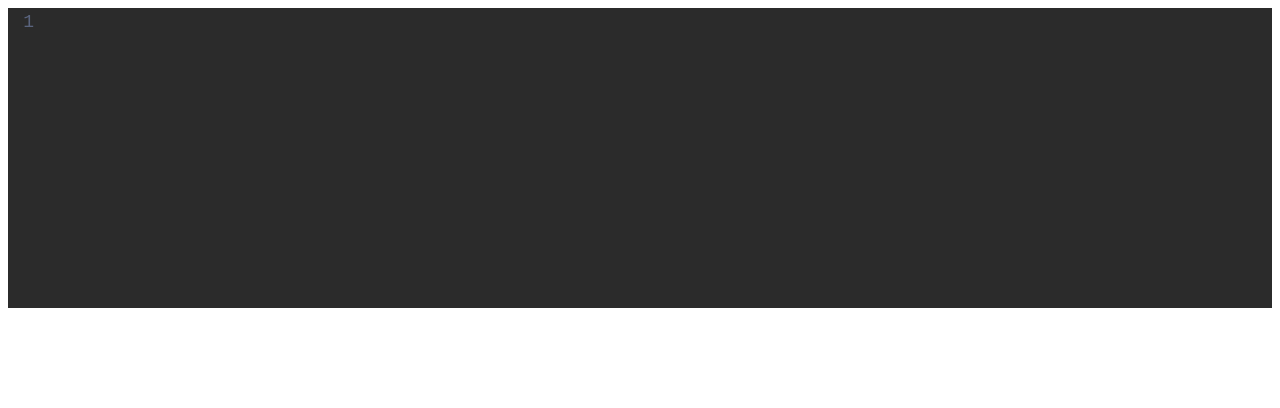
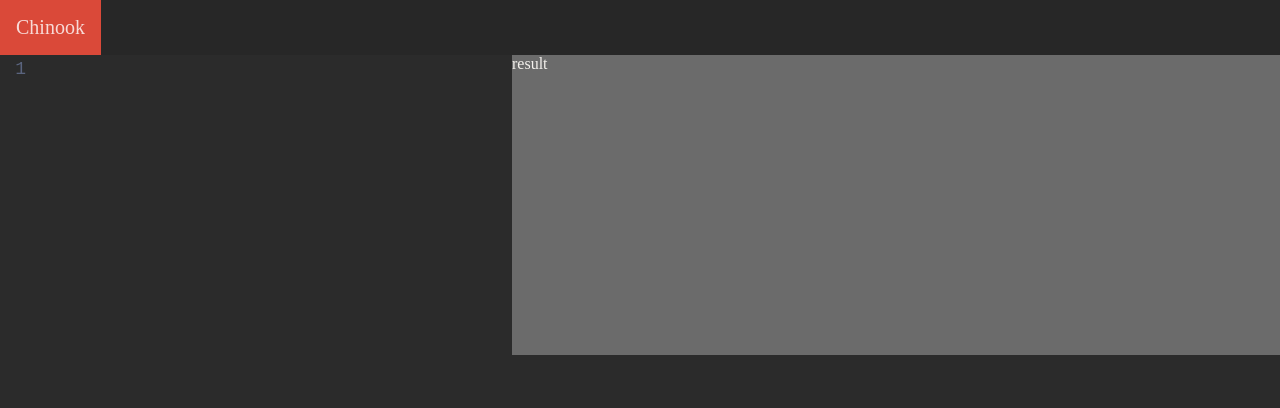
Before and after one commit to statianzo/chinook-web, a website with bundled scripts: page index.html in a window 1280 px wide. Built offline with nearby package versions, Linux system fonts and the light colour scheme; files whose address does not match are found by name.

Commit message:
styling work

```diff
--- a/index.html
+++ b/index.html
@@ -1,6 +1,18 @@
 <!doctype html>
 <title>Chinook</title>
 <body>
-  <div id='editor'></div>
+  <div class='Nav'>
+    <div class='Nav__Header'>
+      Chinook
+    </div>
+  </div>
+  <div class='Content'>
+    <div class='Editor'>
+      <div id='editor'></div>
+    </div>
+    <div class='Result'>
+      result
+    </div>
+  </div>
   <script src='bundle.js'></script>
 </body>
--- a/package.json
+++ b/package.json
@@ -18,6 +18,7 @@
   },
   "dependencies": {
     "codemirror": "^5.13.4",
+    "normalize.css": "^4.1.1",
     "sql.js": "^0.3.2"
   },
   "browserify": {
--- /dev/null
+++ b/src/components/Editor.js
@@ -0,0 +1,19 @@
+const CodeMirror = require('codemirror');
+require('codemirror/mode/sql/sql')
+
+class Editor {
+  constructor(el) {
+    this.el = el;
+    this.doc = CodeMirror(el, {
+      lineNumbers: true,
+      mode: 'text/x-sql',
+      theme: 'railscasts'
+    });
+  }
+
+  getValue() {
+    return this.doc.getValue();
+  }
+}
+
+module.exports = Editor;
--- a/src/index.css
+++ b/src/index.css
@@ -1,6 +1,70 @@
+@import url('node_modules/normalize.css/normalize.css');
 @import url('node_modules/codemirror/lib/codemirror.css');
 @import url('node_modules/codemirror/theme/railscasts.css');
+
+* {
+ box-sizing: border-box;
+}
+
+body {
+  margin: 0;
+  background: #2b2b2b;
+  color: #f4f1ed;
+  font-size: 16px;
+}
 
 .CodeMirror {
   font-size: 18px
 }
+
+.Nav {
+  display: flex;
+  background-color: rgba(0, 0, 0, 0.1);
+}
+
+.Nav__Header {
+  padding: 16px;
+  font-size: 20px;
+  color: rgba(255, 255, 255, 0.8);
+  background-color: #da4939;
+}
+
+.Content {
+  display: flex;
+  justify-content: stretch;
+}
+
+.Editor {
+  flex-basis: 40%;
+  max-width: 40%;
+}
+
+.Result {
+  flex: 1;
+  background-color: rgba(255, 255, 255, 0.3);
+}
+
+/*.cm-s-railscasts.CodeMirror {background: #2b2b2b; color: #f4f1ed;}*/
+/*.cm-s-railscasts div.CodeMirror-selected {background: #272935 !important;}*/
+/*.cm-s-railscasts .CodeMirror-gutters {background: #2b2b2b; border-right: 0px;}*/
+/*.cm-s-railscasts .CodeMirror-linenumber {color: #5a647e;}*/
+/*.cm-s-railscasts .CodeMirror-cursor {border-left: 1px solid #d4cfc9 !important;}*/
+
+/*.cm-s-railscasts span.cm-comment {color: #bc9458;}*/
+/*.cm-s-railscasts span.cm-atom {color: #b6b3eb;}*/
+/*.cm-s-railscasts span.cm-number {color: #b6b3eb;}*/
+
+/*.cm-s-railscasts span.cm-property, .cm-s-railscasts span.cm-attribute {color: #a5c261;}*/
+/*.cm-s-railscasts span.cm-keyword {color: #da4939;}*/
+/*.cm-s-railscasts span.cm-string {color: #ffc66d;}*/
+
+/*.cm-s-railscasts span.cm-variable {color: #a5c261;}*/
+/*.cm-s-railscasts span.cm-variable-2 {color: #6d9cbe;}*/
+/*.cm-s-railscasts span.cm-def {color: #cc7833;}*/
+/*.cm-s-railscasts span.cm-error {background: #da4939; color: #d4cfc9;}*/
+/*.cm-s-railscasts span.cm-bracket {color: #f4f1ed;}*/
+/*.cm-s-railscasts span.cm-tag {color: #da4939;}*/
+/*.cm-s-railscasts span.cm-link {color: #b6b3eb;}*/
+
+/*.cm-s-railscasts .CodeMirror-matchingbracket { text-decoration: underline; color: white !important;}*/
+/*.cm-s-railscasts .CodeMirror-activeline-background { background: #303040; }*/
--- a/src/index.js
+++ b/src/index.js
@@ -1,13 +1,7 @@
-const CodeMirror = require('codemirror');
-require('codemirror/mode/sql/sql')
 require('./index.css')
+console.log('y')
 const db = require('./db');
-db.exec('SELECT COUNT(*) FROM Artist')
-  .then(console.log.bind(console), console.log.bind(console));
+const Editor = require('./components/Editor');
 
-const el = document.getElementById('editor');
-CodeMirror(el, {
-  lineNumbers: true,
-  mode: 'text/x-sql',
-  theme: 'railscasts'
-});
+const editorEl = document.getElementById('editor');
+const editor = new Editor(editorEl);
```
